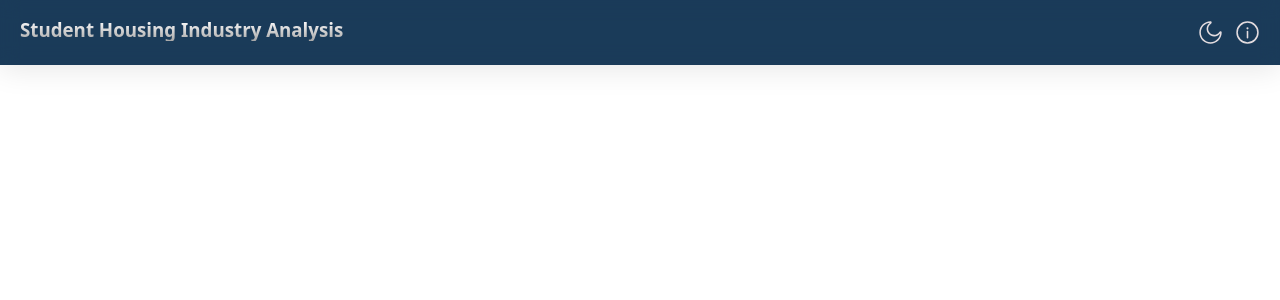
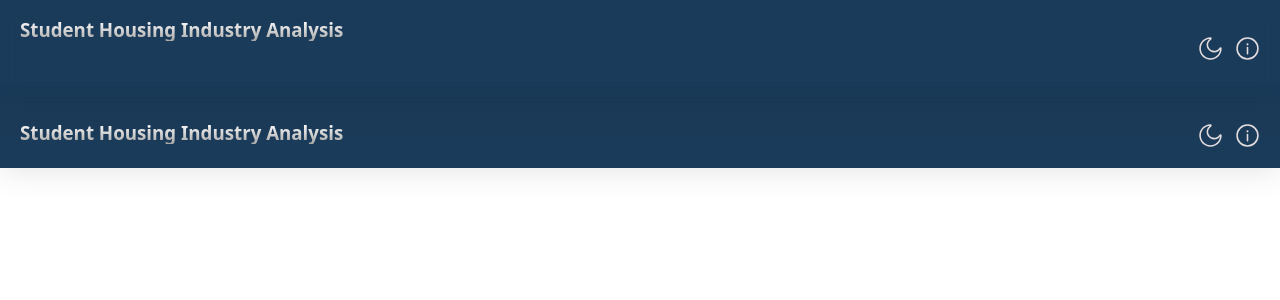
Before and after one commit to devangmalhotra/student-housing-industry-analysis, a React (Vite) app: page / in a window 1280 px wide. Shown: the top 300 px of the page. Built offline with nearby package versions, Linux system fonts and the light colour scheme.

Commit message:
updating navbar

```diff
--- a/src/App.css
+++ b/src/App.css
@@ -48,7 +48,7 @@
   color: #888;
 }
 
-#home-main header {
+#home-main header, #navbar {
   background: rgba(255, 255, 255, 0.1);
   box-shadow: 0 4px 30px rgba(0, 0, 0, 0.1);
   backdrop-filter: blur(9.4px);
@@ -58,6 +58,10 @@
   display: flex;
   flex-direction: row;
   justify-content: space-between;
+}
+
+#navbar ul {
+  list-style: none;
 }
 
 #home-main .header-icon {
--- a/src/Home.jsx
+++ b/src/Home.jsx
@@ -4,6 +4,7 @@ import { useState } from 'react'
 import { Link } from 'react-router-dom';
 import infoIcon from './assets/info-circle-svgrepo-com.svg';
 import darkModeIcon from './assets/moon-svgrepo-com.svg';
+import Navbar from './Navbar';
 
 function Home() {
     const [selectedCity, setSelectedCity] = useState('');
@@ -38,6 +39,7 @@ function Home() {
 
   return (
     <div id='home-main'>
+        <Navbar />
         <header>
             <Link to='/'><h3>Student Housing Industry Analysis</h3></Link>
             <div id='header-icons'>
--- /dev/null
+++ b/src/Navbar.jsx
@@ -0,0 +1,18 @@
+import React from 'react';
+import { Link } from 'react-router-dom';
+import infoIcon from './assets/info-circle-svgrepo-com.svg';
+import darkModeIcon from './assets/moon-svgrepo-com.svg';
+
+function Navbar() {
+  return (
+    <nav id='navbar'>
+      <Link to='/'><h3>Student Housing Industry Analysis</h3></Link>
+      <ul id='header-icons'>
+        <li><img className='header-icon' src={darkModeIcon} alt="Switch modes" /></li>
+        <li><img className='header-icon' src={infoIcon} alt="About" /></li>
+      </ul>
+    </nav>
+  )
+}
+
+export default Navbar
```
